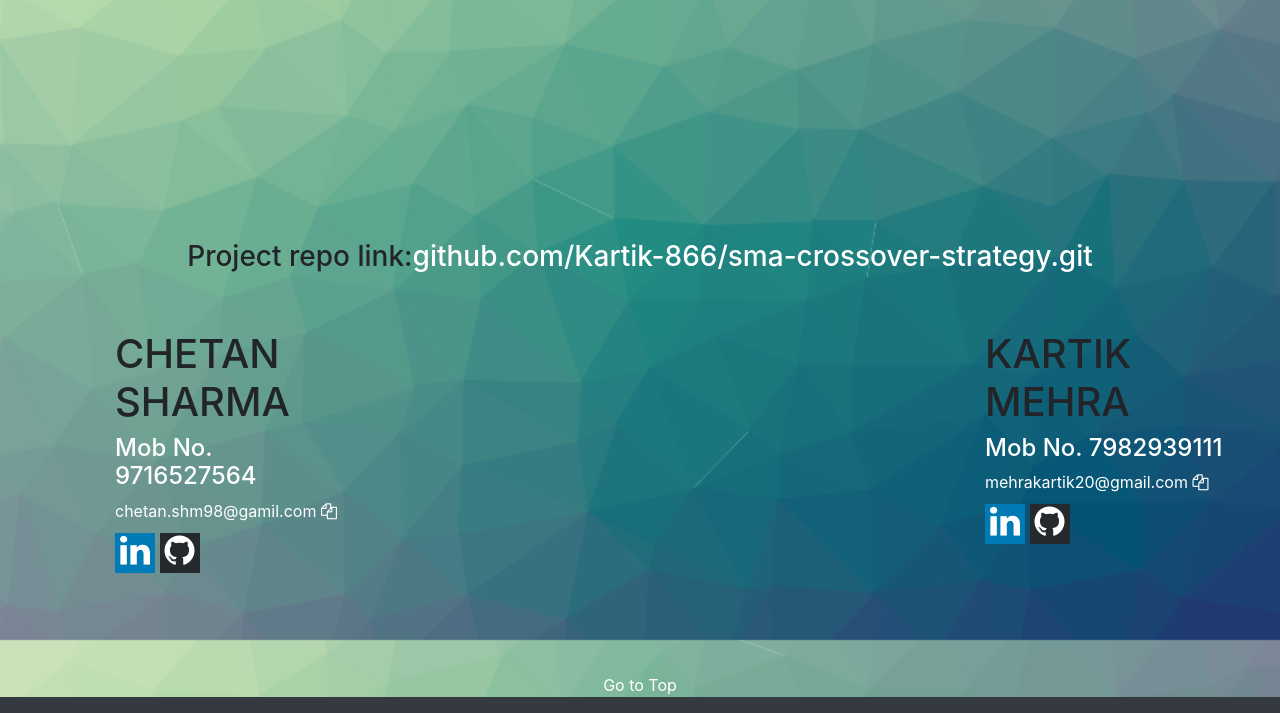
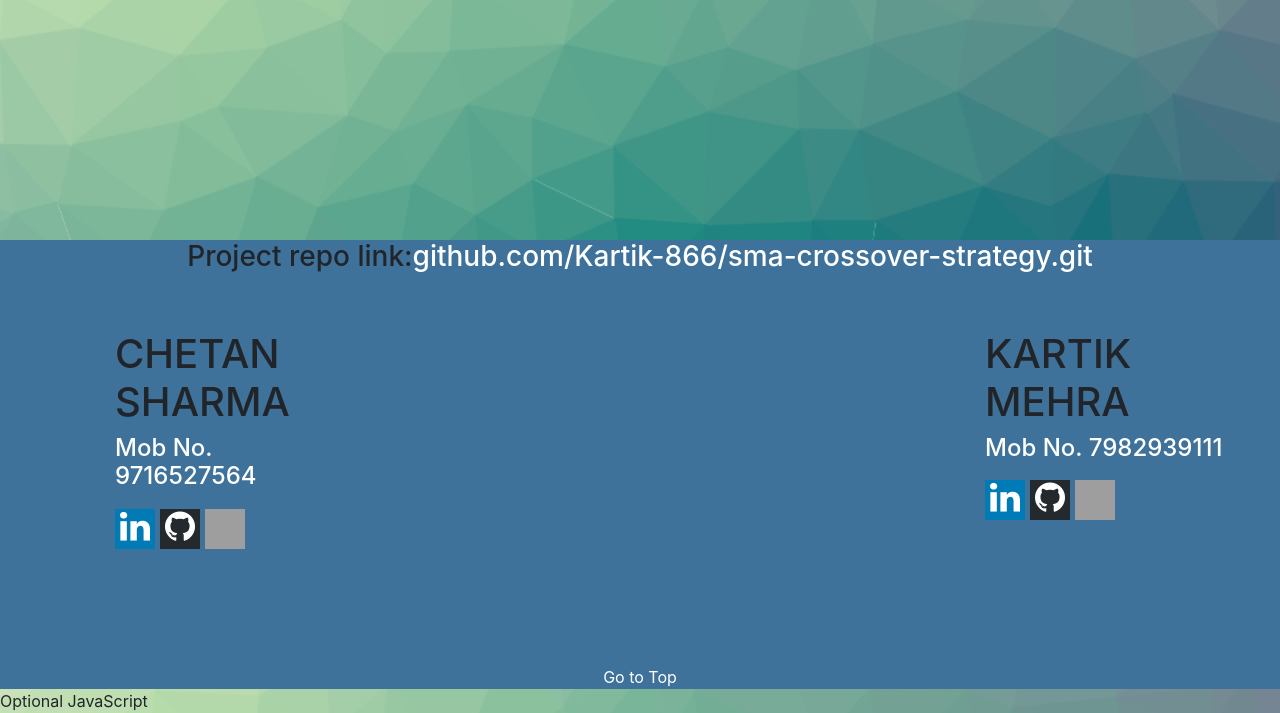
Before and after one commit to mehrakartik/sma-crossover-strategy, a Django app: page / in a window 1280 px wide. Shown: the part 960-1673 px from the top of the page. Run offline with Django 3.2, Linux system fonts and the light colour scheme; some libraries are stand-ins or nearby versions; grey boxes are pictures that could not be loaded.

Commit message:
gmail logo and about us background updated also tool tip updated

```diff
--- a/templates/index.html
+++ b/templates/index.html
@@ -169,6 +169,7 @@
     <br><br>
 
   </div>
+  <div style="background:#3F729B;">
 
    <center style="margin-top: 500px;">
   <h3 style="margin-left: 330pxy">Project repo link:<a href="https://github.com/Kartik-866/sma-crossover-strategy.git" style="color: white;">github.com/Kartik-866/sma-crossover-strategy.git</a></h3>
@@ -182,16 +183,20 @@
 <div class="container-fluid" style="margin-bottom: 100px;">
   <div class="row" id ="aboutus" style=";bottom: 0px;">
     <div class="col" style="float: left;margin-left: 100px;">
-      <h1  >CHETAN SHARMA</h1>
+      <h1 >CHETAN SHARMA</h1>
       <h4 style="color:white;">Mob No. 9716527564</h4>
       <input type="text"  id="myInput" name="chetan.shm98@gamil.com" value ="chetan.shm98@gamil.com" style="display: none;">
 
-      <a  style="color : white;font: 30px;"> chetan.shm98@gamil.com</a>
-      <button class="fa fa-copy" onclick="myFunction()" style="background: transparent;border:0;padding: 0;color: white;"></button>
-      <div style="display: block;">
-      <a href="https://www.linkedin.com/in/chetan-sharma-1aa38615b" class="fa fa-linkedin" style="background: #007bb5;color: white;width: 40px;height:40px;font-size: 35px;text-align: center;vertical-align: center; text-decoration: none;"></a>
-      <a href="https://www.github.com/Chetan8076" class="fa fa-github" style="margin-top: 10px;background: #24292E;color: white;width: 40px;height:40px;font-size: 35px;text-align: center;vertical-align: center; text-decoration: none; "></a>
-    </div>
+
+      <div style="display: flex;align-items: center;">
+      <a href="https://www.linkedin.com/in/chetan-sharma-1aa38615b" class="fa fa-linkedin" data-toggle="tooltip" data-placement="top" title="Just Tap and you will go the Chetan's linkedin profile" style="background: #007bb5;color: white;width: 40px;height:40px;font-size: 35px;text-align: center;vertical-align: center; text-decoration: none;margin-top: 10px;margin-right: 5px;"></a>
+      <a href="https://www.github.com/Chetan8076" class="fa fa-github" data-toggle="tooltip" data-placement="top" title="Just Tap and you will go the Chetan's github profile" style="margin-top: 10px;background: #24292E;color: white;width: 40px;height:40px;font-size: 35px;text-align: center;vertical-align: center; text-decoration: none; margin-right: 5px;"></a>
+      <input type="image" src="{% static 'gmail.png' %}" onclick="myFunction()" style="background:none;width: 40px;height: 40px;margin-top: 10px;border:none; " data-toggle="tooltip" data-placement="top" title="chetan.shm98@gmail.com, You can copy it by clicking">
+
+
+   </div>
+   <p id="myText" class="text-light"></p>
+
 
     </div>
 
@@ -199,12 +204,17 @@
       <h1 >KARTIK MEHRA</h1>
       <h4 style="color:white;">Mob No. 7982939111</h4>
       <input type="text"  id="myInput1" name="mehrakartik20@gmail.com" value ="mehrakartik20@gmail.com" style="display: none;">
-      <a  style="color : white;font: 30px;"> mehrakartik20@gmail.com</a>
-      <button class="fa fa-copy" onclick="myFunction1()" style="background: transparent;border:0;padding: 0;color: white;"></button>
-      <div style="display: block;">
-      <a href="https://www.linkedin.com/in/kartikmehra" class="fa fa-linkedin" style="background: #007bb5;color: white;width: 40px;height:40px;font-size: 35px;text-align: center;vertical-align: center; text-decoration: none;"></a>
-      <a href="https://www.github.com/Kartik-866" class="fa fa-github" style="margin-top: 10px;background: #24292E;color: white;width: 40px;height:40px;font-size: 35px;text-align: center;vertical-align: center; text-decoration: none; "></a>
+      <!-- <a  style="color : white;font: 30px;"> mehrakartik20@gmail.com</a> -->
+      <!-- <input type="image" src="{% static 'gmail.png' %}" onclick="myFunction1()" style="width: 40px;height: 35px"> -->
+      <!-- <button class="fa fa-copy" onclick="myFunction1()" style="background: transparent;border:0;padding: 0;color: white;"></button> -->
+      <div style="display: flex;align-items: center;">
+      <a href="https://www.linkedin.com/in/kartikmehra" class="fa fa-linkedin" data-toggle="tooltip" data-placement="top" title="Just Tap and you will go the Kartik's linkedin profile" style="margin-top: 10px;background: #007bb5;color: white;width: 40px;height:40px;font-size: 35px;text-align: center;vertical-align: center; text-decoration: none;margin-right: 5px;"></a>
+      <a href="https://www.github.com/Kartik-866" class="fa fa-github" data-toggle="tooltip" data-placement="top" title="Just Tap and you will go the Kartik's github profile" style="margin-top: 10px;background: #24292E;color: white;width: 40px;height:40px;font-size: 35px;text-align: center;vertical-align: center; text-decoration: none; margin-right: 5px;"></a>
+      <input type="image" src="{% static 'gmail.png' %}" onclick="myFunction1()" style="background:none;width: 40px;height: 40px;margin-top: 10px;border:none; " data-toggle="tooltip" data-placement="top" title="mehrakartik20@gmail.com, You can copy it by clicking">
+
     </div>
+
+    <p id="myText1" class="text-light" style="display: block;"></p>
 
 
     </div>
@@ -216,6 +226,7 @@
 <a href="#Top" style="color: white;">Go to Top</a>
 </div>
 
+</div>
 
 
 
@@ -224,13 +235,12 @@
 
 
 
-      <!-- Optional JavaScript
+      Optional JavaScript
         <!-- jQuery first, then Popper.js, then Bootstrap JS -->
         <script src="https://code.jquery.com/jquery-3.3.1.slim.min.js" integrity="sha384-q8i/X+965DzO0rT7abK41JStQIAqVgRVzpbzo5smXKp4YfRvH+8abtTE1Pi6jizo" crossorigin="anonymous"></script>
         <script src="https://cdnjs.cloudflare.com/ajax/libs/popper.js/1.14.7/umd/popper.min.js" integrity="sha384-UO2eT0CpHqdSJQ6hJty5KVphtPhzWj9WO1clHTMGa3JDZwrnQq4sF86dIHNDz0W1" crossorigin="anonymous"></script>
         <script src="https://stackpath.bootstrapcdn.com/bootstrap/4.3.1/js/bootstrap.min.js" integrity="sha384-JjSmVgyd0p3pXB1rRibZUAYoIIy6OrQ6VrjIEaFf/nJGzIxFDsf4x0xIM+B07jRM" crossorigin="anonymous"></script>
-
-  <script type="text/javascript">
+<script type="text/javascript">
 
   function myFunction() {
   /* Get the text field */
@@ -241,19 +251,27 @@
   /* Copy the text inside the text field */
   document.execCommand("copy");
   /* Alert the copied text */
-  alert("Copied the text: " + copyText.value);
+  // alert("Copied the text: " + copyText.value);
+  document.getElementById("myText").innerHTML ='<strong class="text-success">Copied!</strong>chetan.shm98@gmail.com ';
+  setTimeout(function(){document.getElementById("myText").innerHTML = '' ;},1000);
+
+
 }
 
 function myFunction1() {
+  /* Get the text field */
   var copyText = document.getElementById("myInput1");
+  /* Select the text field */
   copyText.select();
-  copyText.setSelectionRange(0, 99999);
+  copyText.setSelectionRange(0, 99999); /*For mobile devices*/
+  /* Copy the text inside the text field */
   document.execCommand("copy");
-  alert("Copied the text: " + copyText.value);
+  /* Alert the copied text */
+  // alert("Copied the text: " + copyText.value);
+  document.getElementById("myText1").innerHTML ='<strong class="text-success">Copied!</strong>  mehrakartik20@gmail.com  ';
+  setTimeout(function(){document.getElementById("myText1").innerHTML = '' ;},1000);
 }
 </script>
-
-
 
       </body>
 
```
